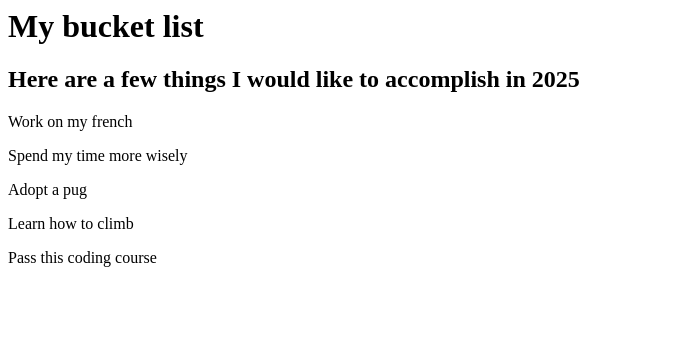
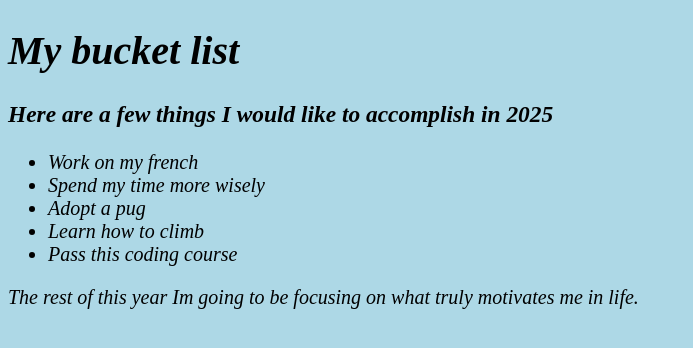
Before and after one commit to TamanHassan/My-bucket-list, a plain HTML site: page index.html in a window 1280 px wide. Shown: the whole page, without its empty margins (0-693 px from the left). Drawn offline with Linux system fonts and the light colour scheme.

Commit message:
intial commit

```diff
--- a/index.html
+++ b/index.html
@@ -1,7 +1,25 @@
-<h1>My bucket list</h1>
-<H2>Here are a few things I would like to accomplish in 2025</H2>
-<p>Work on my french</p>
-<p>Spend my time more wisely</p>
-<p>Adopt a pug</p>
-<p>Learn how to climb</p>
-<p>Pass this coding course</p>
+<!DOCTYPE html>
+<html lang="en">
+<head>
+<meta charset="UTF-8">
+<title>My bucket list</title>
+<link rel="stylesheet" href="styles/index.css">
+</head>
+<body>
+    <h1>My bucket list</h1>
+    <h3>Here are a few things I would like to accomplish in 2025</h3>
+ <ul>
+    <li>Work on my french</li>
+
+    <li>Spend my time more wisely</li>
+
+    <li>Adopt a pug</li>
+
+    <li>Learn how to climb</li>
+
+    <li>Pass this coding course</li>
+
+ </ul>
+
+    <p>The rest of this year Im going to be focusing on what truly motivates me in life. </p>
+</body>
--- a/styles/contact.css
+++ b/styles/contact.css
@@ -0,0 +1,4 @@
+font-style: italic;
+font-size: 20px;
+color: black;
+text-align: center;
--- a/styles/index.css
+++ b/styles/index.css
@@ -0,0 +1,7 @@
+body {
+	background-color: lightblue;
+    font-style: italic;
+font-size: 20px;
+color: black;
+text-align: left;
+}
```
